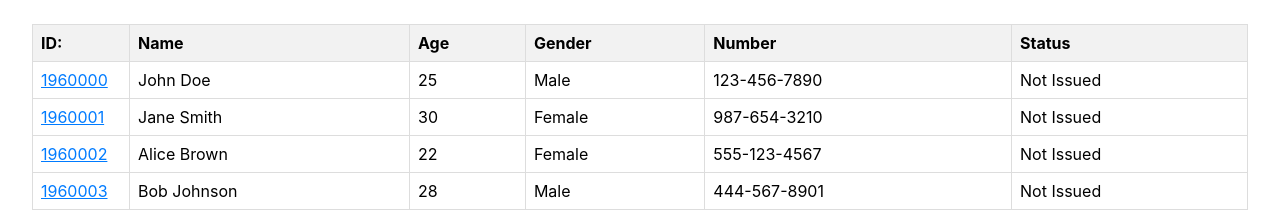
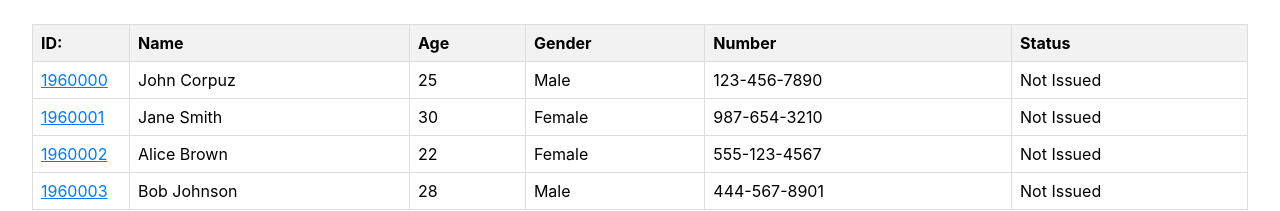
Before and after one commit to BenedictoLucido/JuBeRy-APC, a React (Vite) app in the folder LaravelDocker/JuBeRy/: page /availableDevices in a window 1280 px wide. Shown: the part 208-419 px from the top of the page. Built offline with nearby package versions, Linux system fonts and the light colour scheme.

Commit message:
V1.1.15 Crystal Commit

```diff
--- a/LaravelDocker/JuBeRy/src/pages/AvailableDevices.jsx
+++ b/LaravelDocker/JuBeRy/src/pages/AvailableDevices.jsx
@@ -20,7 +20,7 @@ function AvailableDevices() {
     };
 
     const [data, setData] = useState([
-        { id: 1960000, name: "John Doe", age: 25, gender: "Male", number: "123-456-7890", status: "Not Issued" },
+        { id: 1960000, name: "John Corpuz", age: 25, gender: "Male", number: "123-456-7890", status: "Not Issued" },
         { id: 1960001, name: "Jane Smith", age: 30, gender: "Female", number: "987-654-3210", status: "Not Issued"},
         { id: 1960002, name: "Alice Brown", age: 22, gender: "Female", number: "555-123-4567", status: "Not Issued"},
         { id: 1960003, name: "Bob Johnson", age: 28, gender: "Male", number: "444-567-8901", status: "Not Issued"},
```
